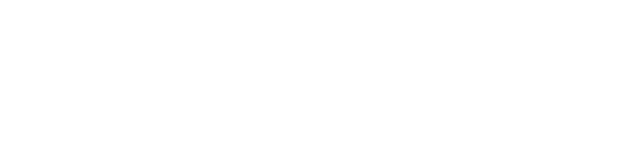
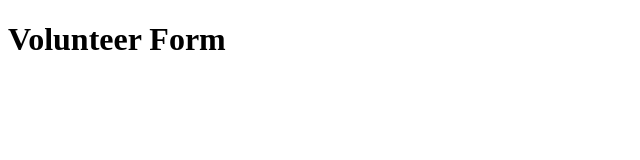
Before and after one commit to joenwoke/ITMD361-Lab4, a plain HTML site: page index.html in a window 1280 px wide. Shown: the whole page, without its empty margins (0-640 px from the left). Drawn offline with Linux system fonts and the light colour scheme.

Commit message:
Printing page titile

```diff
--- a/index.html
+++ b/index.html
@@ -4,3 +4,6 @@
     <meta charset="UTF-8">
     <title>Volunteer Form</title>
   </head>
+  <body>
+    <h1>Volunteer Form</h1>
+  </body>
```
